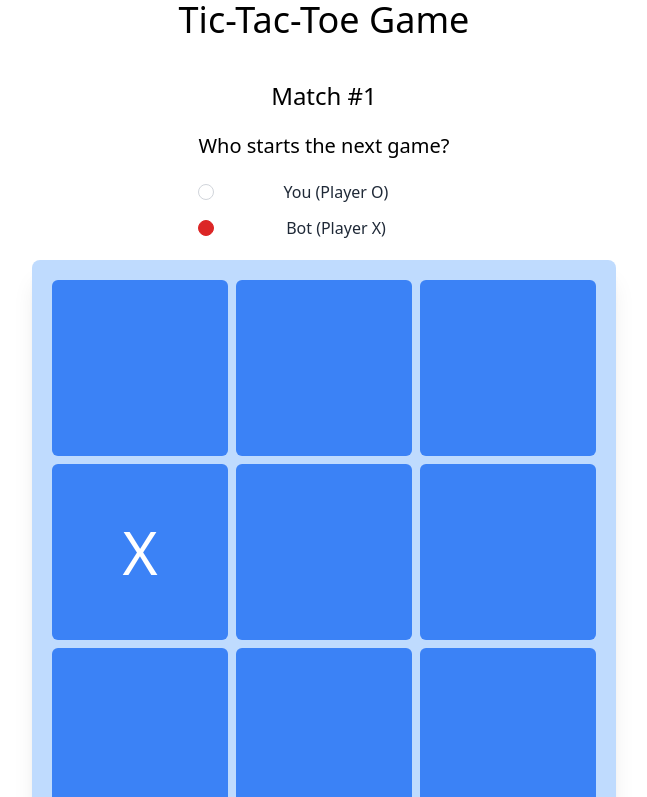
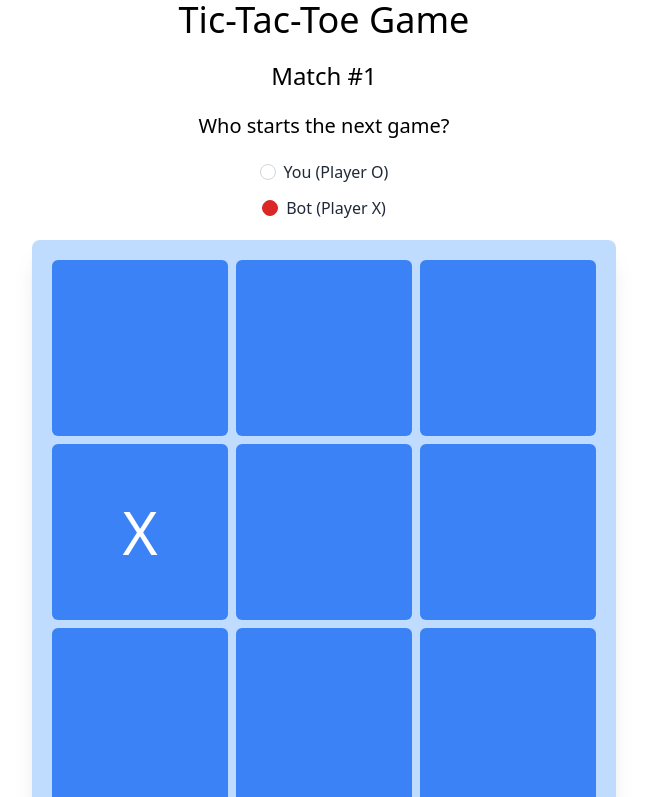
Before and after one commit to leonidgainar/tic-tac-toe, a Vue app: page / in a window 1280 px wide. Shown: the top 797 px of the page, without its empty margins (316-963 px from the left). Built offline with nearby package versions, Linux system fonts and the light colour scheme.

Commit message:
Small changes

```diff
--- a/src/components/GameBoard.vue
+++ b/src/components/GameBoard.vue
@@ -1,13 +1,13 @@
 <template>
   <div class="text-center">
     <h1 class="text-4xl text-center">Tic-Tac-Toe Game</h1>
-    <div class="text-2xl pt-10">Match #{{ matchCounter }}</div>
+    <div class="text-2xl pt-5">Match #{{ matchCounter }}</div>
     <div class="flex justify-center text-center">
       <div>
         <h2 class="text-xl pt-5">Who starts the next game?</h2>
         <div class="form-check pt-5">
           <input
-            class="form-check-input appearance-none rounded-full h-4 w-4 border border-gray-300 bg-white checked:bg-blue-600 checked:border-blue-600 focus:outline-none transition duration-200 mt-1 align-top bg-no-repeat bg-center bg-contain float-left mr-2 cursor-pointer"
+            class="form-check-input appearance-none rounded-full h-4 w-4 border border-gray-300 bg-white checked:bg-blue-600 checked:border-blue-600 focus:outline-none align-top mt-1 mr-2 cursor-pointer"
             type="radio"
             v-model="selectedPlayer"
             value="O"
@@ -22,7 +22,7 @@
         </div>
         <div class="form-check pt-3 pb-5">
           <input
-            class="form-check-input appearance-none rounded-full h-4 w-4 border border-gray-300 bg-white checked:bg-red-600 checked:border-red-600 focus:outline-none transition duration-200 mt-1 align-top bg-no-repeat bg-center bg-contain float-left mr-2 cursor-pointer"
+            class="form-check-input appearance-none rounded-full h-4 w-4 border border-gray-300 bg-white checked:bg-red-600 checked:border-red-600 focus:outline-none align-top mt-1 mr-2 cursor-pointer"
             type="radio"
             v-model="selectedPlayer"
             value="X"
```
